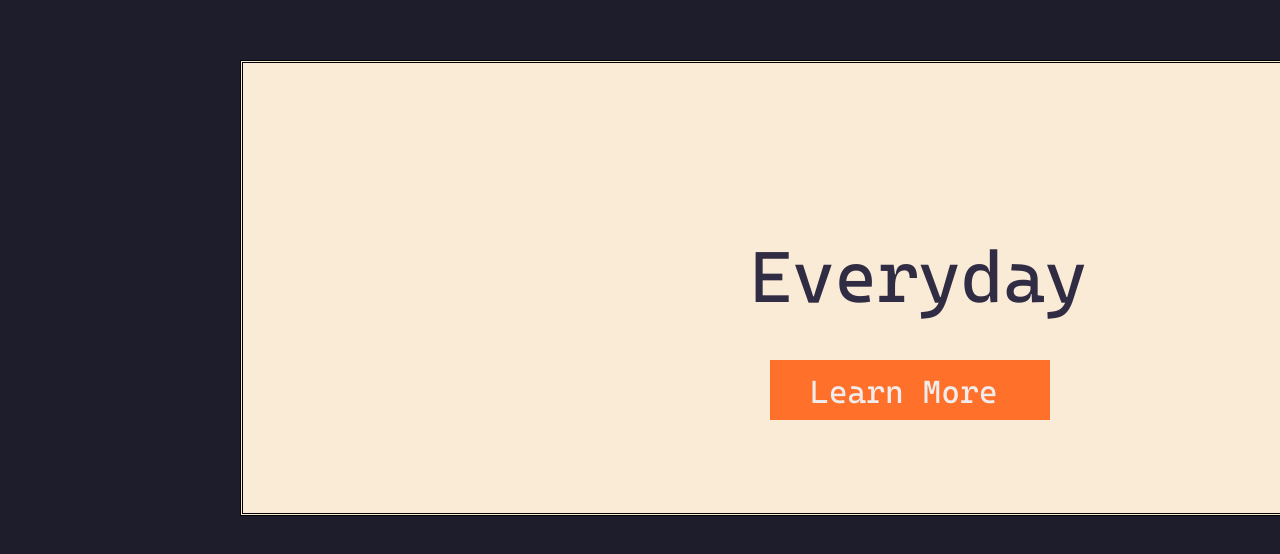
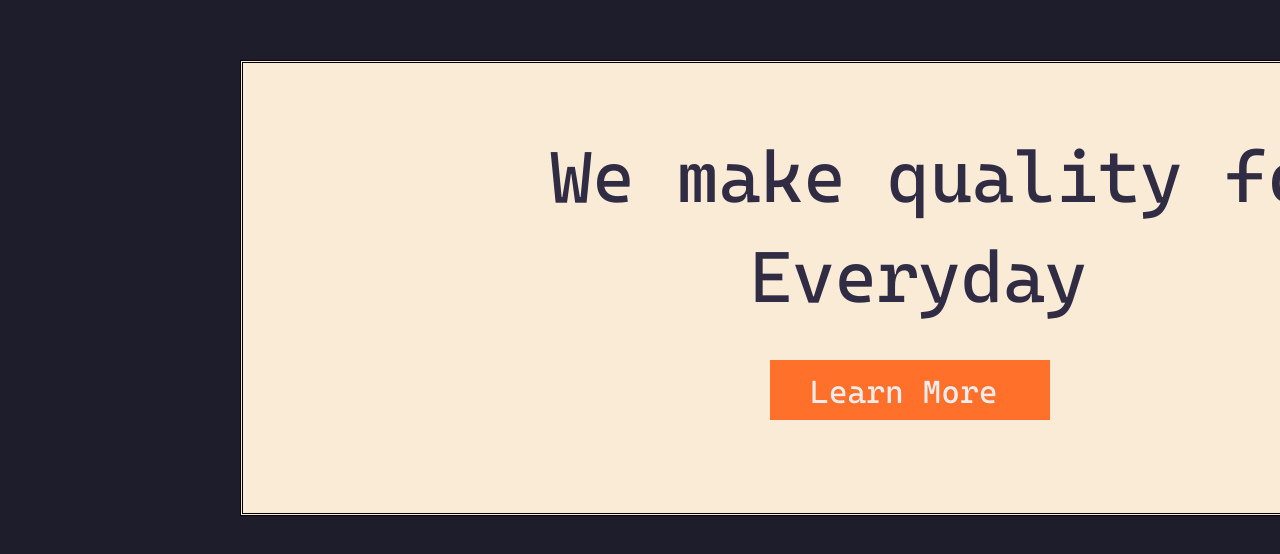
Before and after one commit to jeanFrancoGuerreroAcero/html_guerreroFranco, a plain HTML site: page dia5._html/index2.html in a window 1280 px wide. Shown: the part 3140-3694 px from the top of the page. Drawn offline with Linux system fonts and the light colour scheme.

Commit message:
terminado1

```diff
--- a/dia5._html/index2.html
+++ b/dia5._html/index2.html
@@ -212,6 +212,9 @@
         </div>
         <div class="raya3">
         </div>
+        <div class="WemakePer">
+            <p>We make quality food</p>
+        </div>
     </div>
 
 </body>
--- a/dia5._html/style2.css
+++ b/dia5._html/style2.css
@@ -591,7 +591,7 @@ body {
 .WemakePer{
     position: absolute;
     top: 3200px;
-    left: 750px;
+    left: 550px;
     color: #302c44;
     font-size: 450%;
 }
```
